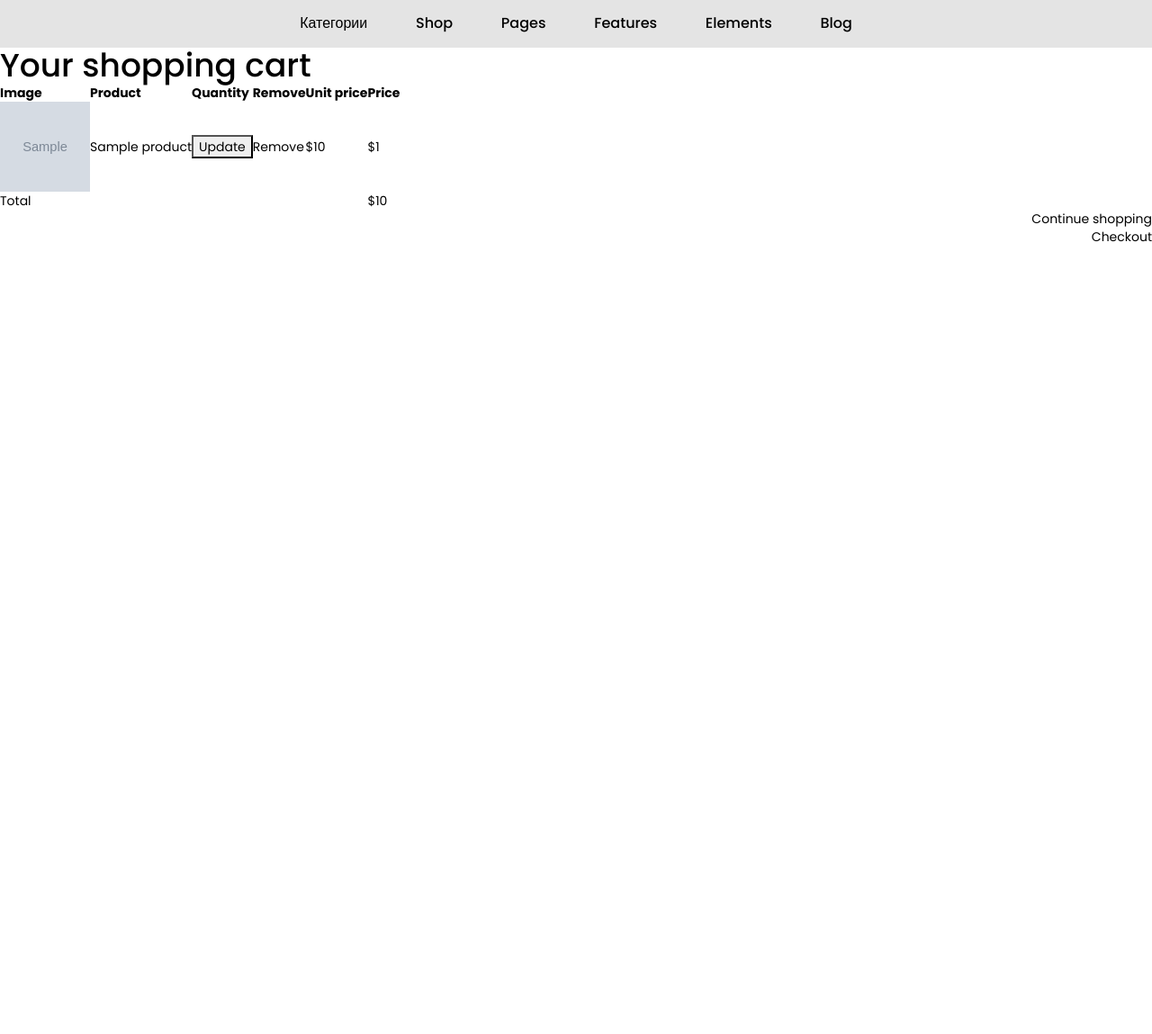
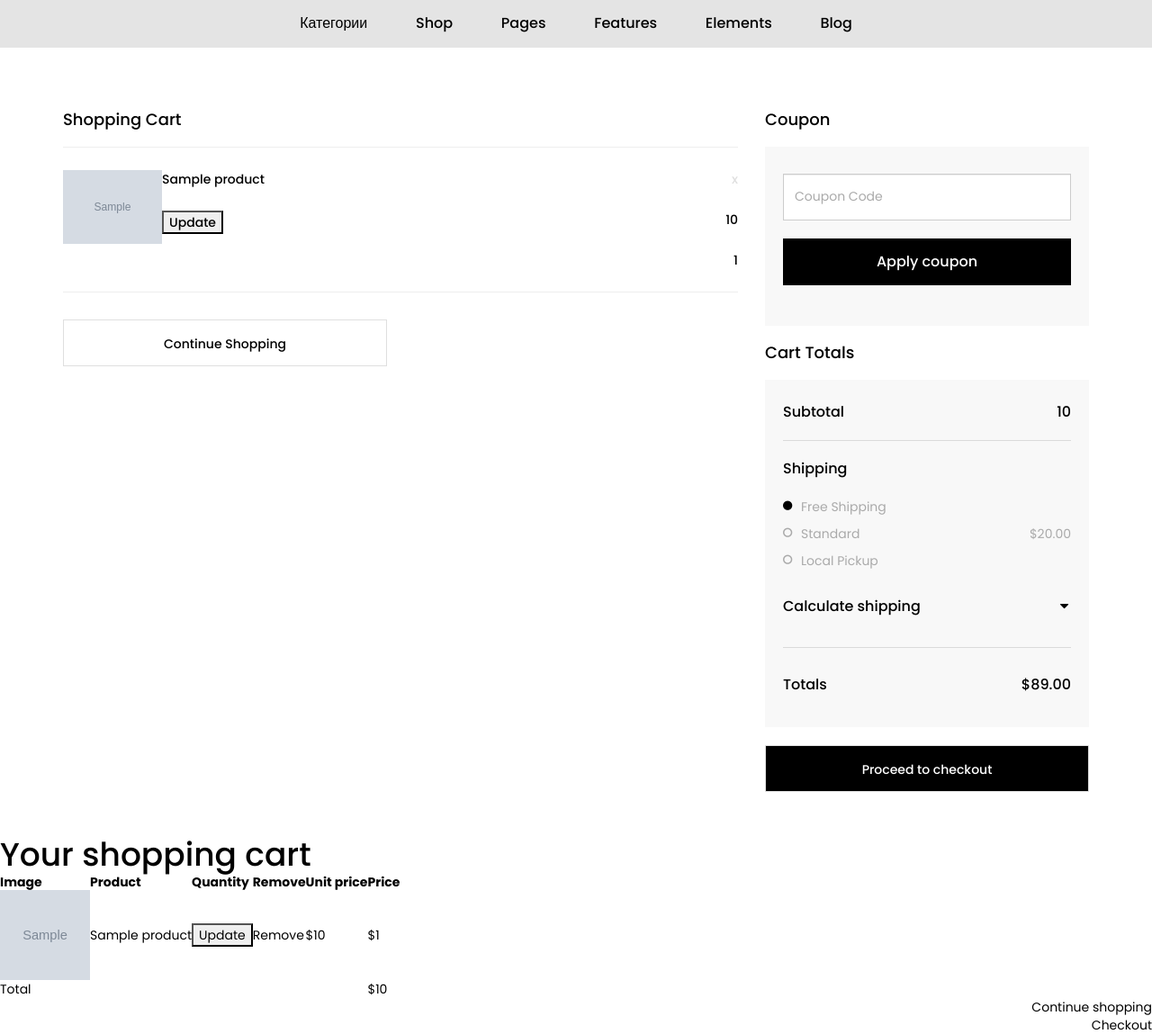
Before and after one commit to Nikolai-veb/Django_shop, a Django app: template cart/templates/cart/cart_detail.html in a window 1280 px wide. Shown: the part 163-1312 px from the top of the page at 90% size. Before the commit the page ends 432 px from the top, so only its background shows below. Run offline with Django 3.2, Linux system fonts and the light colour scheme; the template is opened without the code that fills it: most values are stand-ins (such as "Sample title", 1, 10 or a date in 2020); grey boxes marked "Sample" are stand-in pictures; some libraries are stand-ins or nearby versions.

Commit message:
settings teplate cart

```diff
--- a/cart/templates/cart/cart_detail.html
+++ b/cart/templates/cart/cart_detail.html
@@ -3,6 +3,111 @@
 
 {% block title %}Your shopping cart{% endblock %}
 {% block content %}
+
+
+<!--main content-->
+  <div class="main-content">
+    <div class="cart-box-container-ver2">
+      <div class="container">
+        <div class="row">
+          <div class="col-md-8">
+            <h3>Shopping Cart</h3>
+             <table class="table cart-table space-30">
+                 <tbody>
+                  {% for item in cart %}
+                  {% with  product=item.product %}
+
+                  <tr class="item_cart">
+                      <td class="product-photo"><a href="{{ product.get_absolute_url }}"><img src="{{ product.poster.url }}" alt="Futurelife"></a></td>
+                      <td class="produc-name"><a href="{{ product.get_absolute_url  }}" title="">{{ product.name }}</a>
+                                            <div class="quantity input-group">
+                                                <form action="{% url "cart_add" product.id %}" method="post">
+                                                    {{ item.update_quantity_form.quantity  }}
+
+
+                                                  {{ item.update_quantity_form.update  }}
+                                                  <input type="submit" value="Update">
+                                         {% csrf_token %}
+                                           </form>
+                                            </div>
+                                        </td>
+                                        <td class="total-price">
+                                            <a class="remove" href="{% url "cart_remove" product.id%}" title="">
+                                                x
+                                            </a>
+                                            <p class="price">{{ product.price }}</p>
+                                            <p class="price">{{ item.total_price   }}</p>
+                                        </td>
+                                     </tr>
+                            {% endwith %}
+                             {% endfor %}
+
+                                </tbody>
+                            </table>
+                            <div class="row">
+                                <div class="col-xs-12 col-sm-6">
+                                    <a href="{% url "product_list" %}" class="btn link-button hover-black continue">Continue Shopping</a>
+                                </div>
+                            </div>
+                        </div>
+                        <!-- End contact-form -->
+                        <div class="col-md-4">
+                            <h3>Coupon</h3>
+                            <div class="contact-form coupon">
+                                <form class="">
+                                    <div class="form-group">
+                                        <input type="text" class="form-control input-cart" id="inputfname" placeholder="Coupon Code">
+                                        <button value="Submit" class="btn link-button link-button-v2 hover-white color-red" type="submit">Apply coupon</button>
+                                    </div>
+                                </form>
+                            </div>
+                            <h3>Cart Totals</h3>
+                            <div class="text-price">
+                                <ul>
+                                    <li><span class="text">Subtotal</span><span class="number">{{ cart.get_total_price   }}</span></li>
+                                    <li><span class="text">Shipping</span>
+                                        <div class="payment">
+                                            <form action="#">
+                                                <input type="radio" name="gender" value="Flat" id="radio1" checked="checked">
+                                                <label for="radio1">Free Shipping</label>
+                                                <input type="radio" name="gender" value="Free" id="radio2">
+                                                <label for="radio2">Standard <span class="number">$20.00</span></label>
+                                                <input type="radio" name="gender" value="Delivery" id="radio3">
+                                                <label for="radio3">Local Pickup</label>
+                                            </form>
+                                        </div>
+                                    </li>
+                                    <li><span class="text calculate">Calculate shipping</span>
+                                        <form class="zipcode" action="#">
+                                            <input type="text" class="form-control input-cart" placeholder="Zipcode">
+                                        </form>
+                                    </li>
+                                    <li><span class="text">Totals</span><span class="number">$89.00</span></li>
+                                </ul>
+                            </div>
+                            <a class="btn link-button hover-white checkout" href="#" title="Proceed to checkout">Proceed to checkout</a>
+                        </div>
+                    </div>
+                </div>
+                <!-- End container -->
+            </div>
+            <!-- End cat-box-container -->
+        </div>
+        <!-- end main content-->
+
+
+
+
+
+
+
+
+
+
+
+
+
+
      <h1>Your shopping cart</h1>
       <table class="cart">
            <thead>
@@ -17,17 +122,16 @@
         </thead>
         <tbody>
         {% for item in cart %}
-        {% with product=item.product %}
-        <tr>
-          <td>
+        {% with  product=item.product %}
+            <tr>
+                <td>
               <a href="{{ product.get_absolute_url  }}">
-            {% for image in product.product_images.all %}
-                <img src="{{ image.images.url }}" width="100"height="100">
+                <img src="{{ product.poster.url }}" width="100"height="100">
               </a>
-              {% endfor %}
+
         </td>
-    <td>{{ product.name  }}</td>
-    <td>
+        <td>{{ product.name  }}</td>
+        <td>
         <form action="{% url "cart_add" product.id %}" method="post">
             {{ item.update_quantity_form.quantity  }}
             {{ item.update_quantity_form.update  }}
--- a/cart/views.py
+++ b/cart/views.py
@@ -26,10 +26,10 @@ def cart_remove(request, product_id):
 def cart_detail(request):
     """Oбработчик для страницы списка товаров, добавленных в корзину"""
     cart = Cart(request)
-
+    products = cart.list_items()
     for item in cart:
         item['update_quantity_form'] = CartAddProductForm(
              initial={'quantity': item['quantity'],
                        'update': True}
         )
-    return render(request, 'cart/cart_detail.html', {'cart': cart})
+        return render(request, 'cart/cart_detail.html', {'cart': cart, 'products': products})
```
Also changed, not shown: cart/cart.py (+7 -0 lines).
